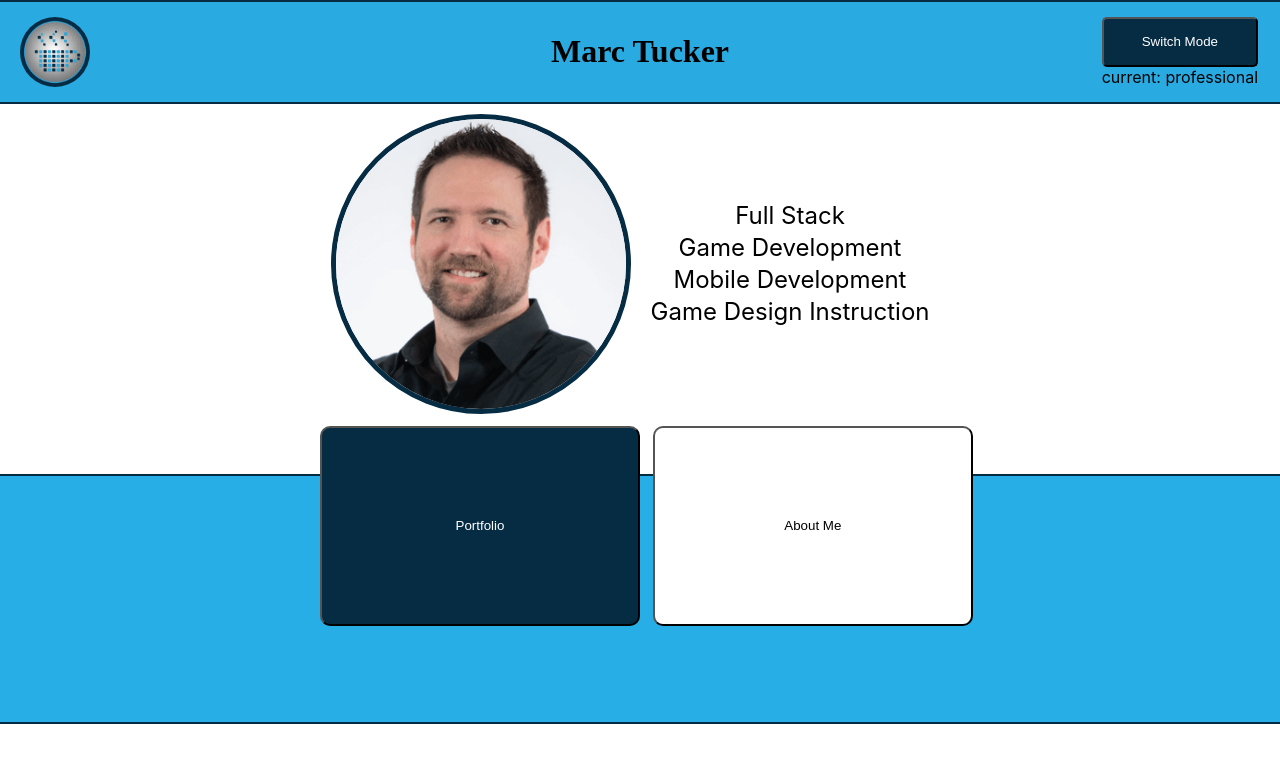
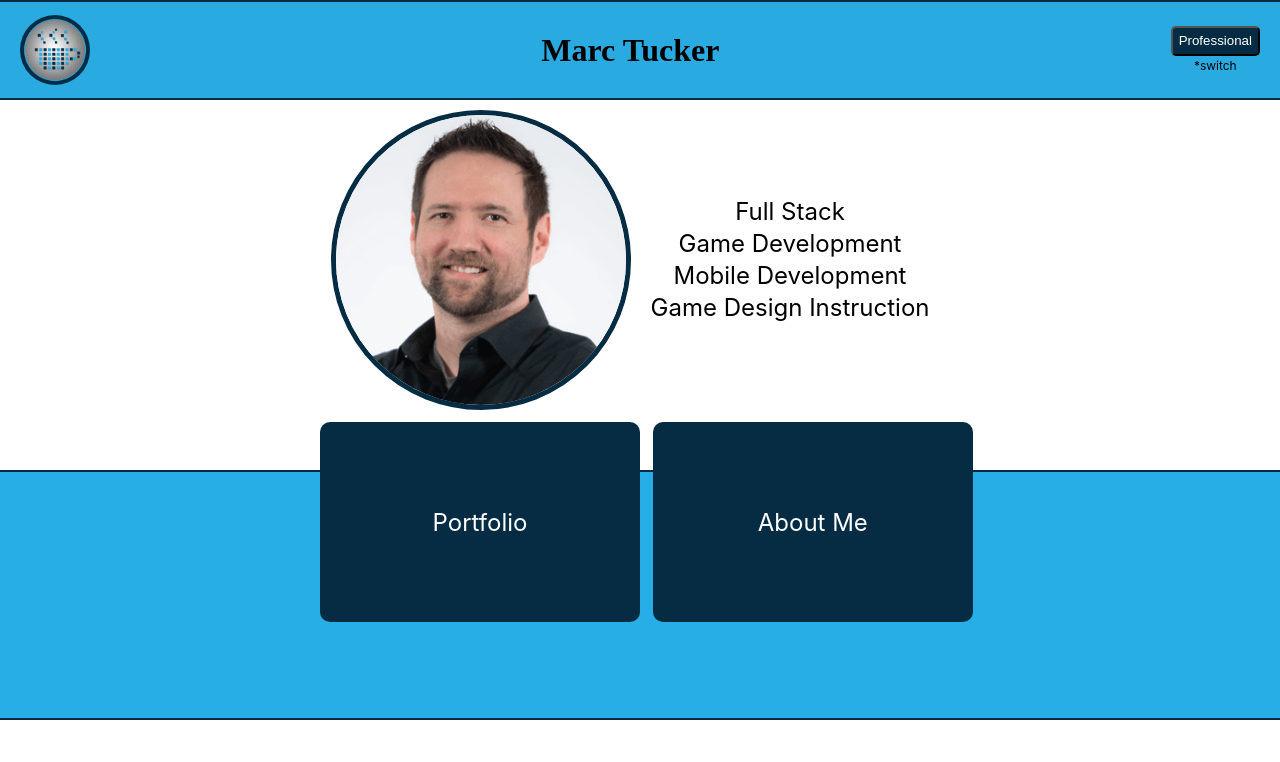
Before and after one commit to ikarskarn/marc_tucker_portfolio, a React (Create React App) app: page / in a window 1280 px wide. Shown: the top 762 px of the page. Built offline with nearby package versions, Linux system fonts and the light colour scheme.

Commit message:
styled basic home page

```diff
--- a/src/Components/NavBar/NavBar.css
+++ b/src/Components/NavBar/NavBar.css
@@ -5,17 +5,19 @@
 
 .top-header {
     display: flex;
+    justify-content: space-between;
+    align-items: center;
+    padding: 20px;
     background-color: #29abe2;
     border-top: 2px solid #062c44;
     border-bottom: 2px solid #062c44;
+    width: 100%;
+    height: 100px;
 }
 
 .header-left {
     display: flex;
-    justify-content: flex-start;
-    align-items: center;
-    margin-left: 20px;
-    width: 200px;
+    align-items: space-between;
 }
 
 .logo {
@@ -28,28 +30,16 @@
 }
 
 .header-center {
-    padding: 10px;
     display: flex;
-    flex-grow: 2;
     justify-content: center;
     align-items: center;
-    margin: 0px auto;
     visibility: hidden;
 }
 
 .header-right {
     display: flex;
-    justify-content: flex-end;
-    align-items: center;
-    margin-right: 20px;
-    width: 200px;
-    font-size: 16px;
-}
-
-#switch-mode {
-    list-style: none;
-    margin: auto 0px;
-    padding: 2px;
+    flex-direction: column;
+    font-size: 12px;
 }
 
 .switch-mode-button {
@@ -57,8 +47,20 @@
     border-radius: 5px;
     background-color: #062c44;
     color: white;
-    height: 50px;
+    text-align: center;
+    padding: auto 10px;
+    margin: auto;
     width: 100%;
+}
+
+.header-right > p {
+    padding: 2px;
+    text-align: center;
+    margin: 0 auto;
+}
+
+.hidden {
+    display: none;
 }
 /*NAV BAR END*/
 
--- a/src/Components/NavBar/NavBar.js
+++ b/src/Components/NavBar/NavBar.js
@@ -2,6 +2,7 @@ import React from "react";
 import "./NavBar.css";
 import Context from "../../Context";
 import Logo from "../../images/logo.jpg";
+import { Link } from "react-router-dom";
 
 class NavBar extends React.Component {
     static contextType = Context;
@@ -11,21 +12,27 @@ class NavBar extends React.Component {
                 <header className="top-header">
                     <div className="header-left">
                         <img className="logo" src={Logo} alt="Pixel Grind Games Logo" />
+                        <Link to="/" className="hidden">
+                            Home
+                        </Link>
+                        <Link to="/about-me" className="hidden">
+                            About Me
+                        </Link>
+                        <Link to="/portfolio" className="hidden">
+                            Portfolio
+                        </Link>
                     </div>
                     <div className="header-center">
                         <h1>Marc Tucker</h1>
                     </div>
                     <div className="header-right">
-                        <ul id="switch-mode">
-                            <li>
-                                <button type="button" className="switch-mode-button">
-                                    Switch Mode
-                                </button>
-                            </li>
-                            <li className="js-current-mode">current: professional</li>
-                        </ul>
+                        <button type="button" className="switch-mode-button">
+                            Professional
+                        </button>
+                        <p className="js-current-mode">*switch</p>
                     </div>
                 </header>
+                <div className="bottom-header"></div>
             </div>
         );
     }
--- a/src/Components/PageLinks/PageLinks.css
+++ b/src/Components/PageLinks/PageLinks.css
@@ -2,28 +2,31 @@
     padding: 20px;
     display: flex;
     flex-direction: column;
-    margin: 0px;
     background-color: #27aee6;
     border-top: 2px solid #062c44;
     border-bottom: 2px solid #062c44;
     font-size: 24px;
 }
 
-.portfolio-link {
+.portfolio-link,
+.aboutMe-link {
     height: 60px;
     width: 60%;
     margin: 10px auto;
     background-color: #062c44;
     color: white;
     border-radius: 10px;
+    text-align: center;
+    text-decoration: none;
+    padding: 10px auto;
 }
 
-.aboutMe-link {
-    height: 60px;
-    width: 60%;
-    margin: 10px auto;
-    background-color: white;
-    border-radius: 10px;
+.link-text {
+    display: flex;
+    flex-direction: column;
+    justify-content: space-around;
+    height: 100%;
+    margin: auto;
 }
 
 @media screen and (min-width: 480px) {
--- a/src/Components/PageLinks/PageLinks.js
+++ b/src/Components/PageLinks/PageLinks.js
@@ -1,6 +1,7 @@
 import React from "react";
 import "./PageLinks.css";
 import Context from "../../Context";
+import { Link } from "react-router-dom";
 
 class PageLinks extends React.Component {
     static contextType = Context;
@@ -8,12 +9,12 @@ class PageLinks extends React.Component {
         return (
             <div className="PageLinks-content">
                 <section class="page-links">
-                    <button type="button" id="js-portfolio-button" class="portfolio-link">
-                        Portfolio
-                    </button>
-                    <button type="button" id="js-aboutMe-button" class="aboutMe-link">
-                        About Me
-                    </button>
+                    <Link to="/portfolio" class="portfolio-link">
+                        <p className="link-text">Portfolio</p>
+                    </Link>
+                    <Link to="/about-me" class="aboutMe-link">
+                        <p className="link-text">About Me</p>
+                    </Link>
                 </section>
             </div>
         );
```
Also changed, not shown: 1 other file (tests, documents, lock files or other folders).
